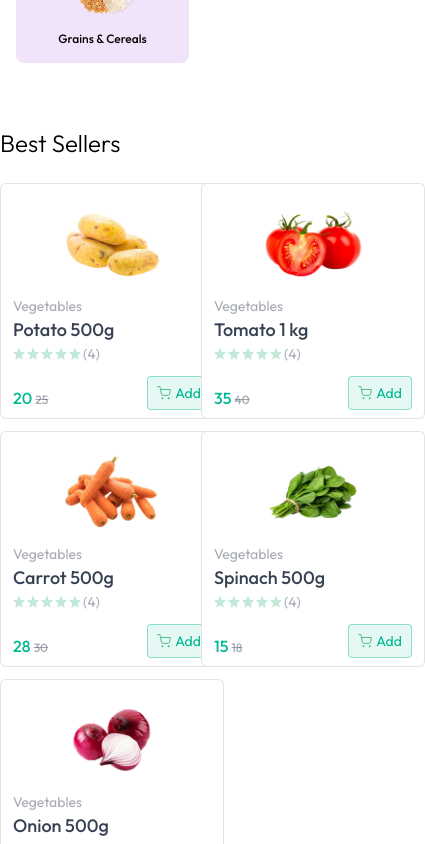
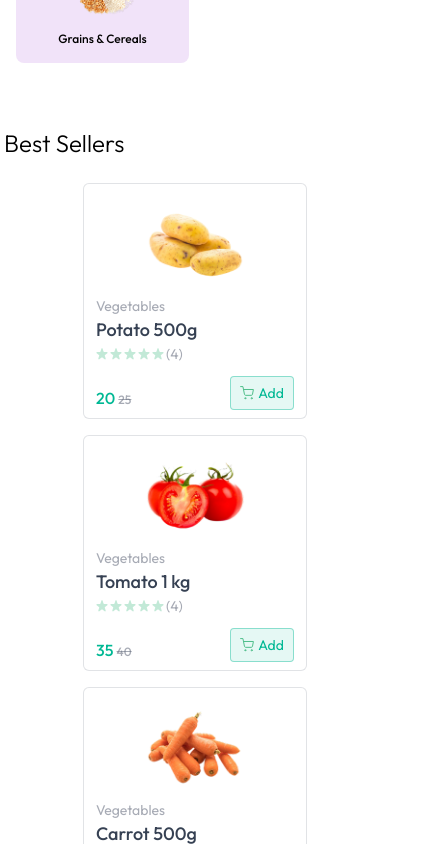
Before and after one commit to Slim-coder20/greenCart-, a React (Vite) app in the folder client/: page / in a window 390 px wide. Shown: the part 1460-2304 px from the top of the page, 425 px wide, since content can reach past the window. Built offline with nearby package versions, Linux system fonts and the light colour scheme.

Commit message:
modification des classes tailwinds pour le responsive design mobile

```diff
--- a/client/src/components/BestSeller.jsx
+++ b/client/src/components/BestSeller.jsx
@@ -3,11 +3,12 @@ import ProductCard from "./ProductCard";
 import { useAppContext } from "../context/AppContext";
 
 const BestSeller = () => {
+
   const { products } = useAppContext();
   return (
     <div >
-      <p className="text-2xl md:text-3xl font-light mt-16">Best Sellers </p>
-      <div className= "grid grid-cols-2 sm:grid-cols-3 md:grid-cols-4 gap-3 md:gap-6 lg:grid-cols-5 mt-6">
+      <p className="text-2xl md:text-3xl font-light mt-16 ml-1">Best Sellers </p>
+      <div className= "grid grid-cols-1  sm:grid-cols-2 md:grid-cols-3 gap-4 sm:gap-3 md:gap-16 lg:grid-cols-4 lg:gap-8 justify-items-center sm:justify-items-stretch mt-6">
         {products
           .filter((product) => product.inStock)
           .slice(0, 5)
```
